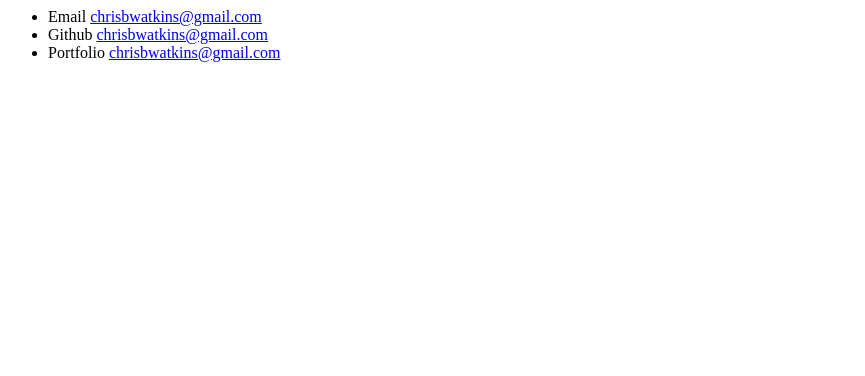
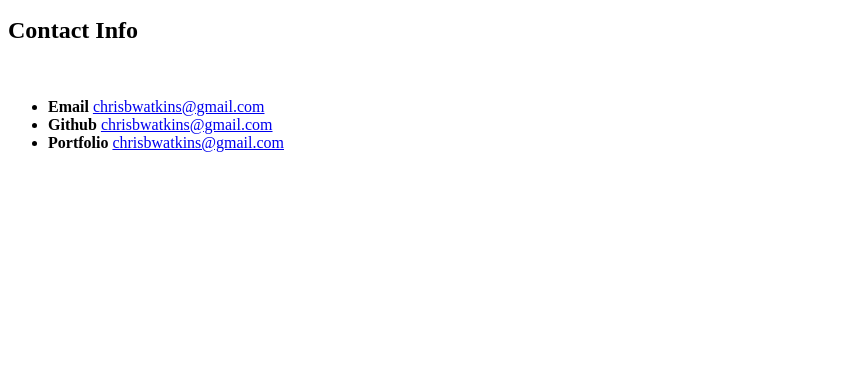
Before and after one commit to Tevvels/My-bio, a plain HTML site: page index.html in a window 1280 px wide. Shown: the part 424-800 px from the top of the page, without its empty margins (0-865 px from the left). Drawn offline with Linux system fonts and the light colour scheme.

Commit message:
quick update

```diff
--- a/index.html
+++ b/index.html
@@ -8,16 +8,18 @@
 <body>
 
     <h1>Student Bio</h1>
+    <br>
     <h2>Christopher Watkins</h2>
+    <br>
     <img height="200px" width="240px" src="https://ca-times.brightspotcdn.com/dims4/default/6754794/2147483647/strip/true/crop/2048x1152+0+0/resize/1486x836!/quality/90/?url=https%3A%2F%2Fcalifornia-times-brightspot.s3.amazonaws.com%2F88%2F62%2F33c2eda12a5f567e12d740e78fdc%2Fla-1541030622-k1kbw1dk8v-snap-image" alt="Panda">
 
     <p>Hello, I am Chris. Raised in Colorado. like to play music and magic cards, wants to be able to code sites/software and games.</p>
-
     <h2>Contact Info</h2>
+    <br>
     <ul>
-        <li>Email <a href="chrisbwatkins@gmail.com">chrisbwatkins@gmail.com</a></li>
-        <li>Github <a href="https://github.com/Tevvels">chrisbwatkins@gmail.com</a></li>
-        <li>Portfolio <a href="#">chrisbwatkins@gmail.com</a></li>
+        <li><strong> Email </strong> <a href="chrisbwatkins@gmail.com">chrisbwatkins@gmail.com</a></li>
+        <li> <strong> Github </strong> <a href="https://github.com/Tevvels">chrisbwatkins@gmail.com</a></li>
+        <li> <strong> Portfolio</strong> <a href="#">chrisbwatkins@gmail.com</a></li>
 
     </ul>
 </body>
```
